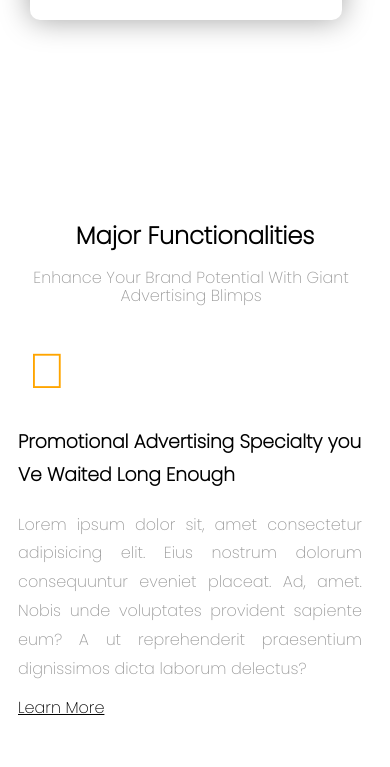
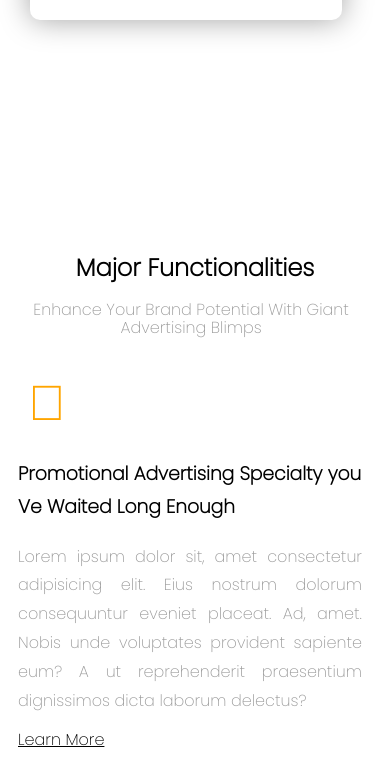
Before and after one commit to amer-alnajjar/TEMP_APP, a plain HTML site: page index.html in a window 390 px wide. Shown: the part 2880-3647 px from the top of the page. Drawn offline with nearby package versions, Linux system fonts and the light colour scheme; a web font is replaced by a local one.

Commit message:
Update index.css

```diff
--- a/css/index.css
+++ b/css/index.css
@@ -342,7 +342,7 @@ nav ul li:hover a {
 }
 @media (max-width: 767px) and (max-width: 1024px) {
   .major {
-    margin-top: 65em;
+    margin-top: 67em;
     position:sticky;
   }
   .major3,
```
